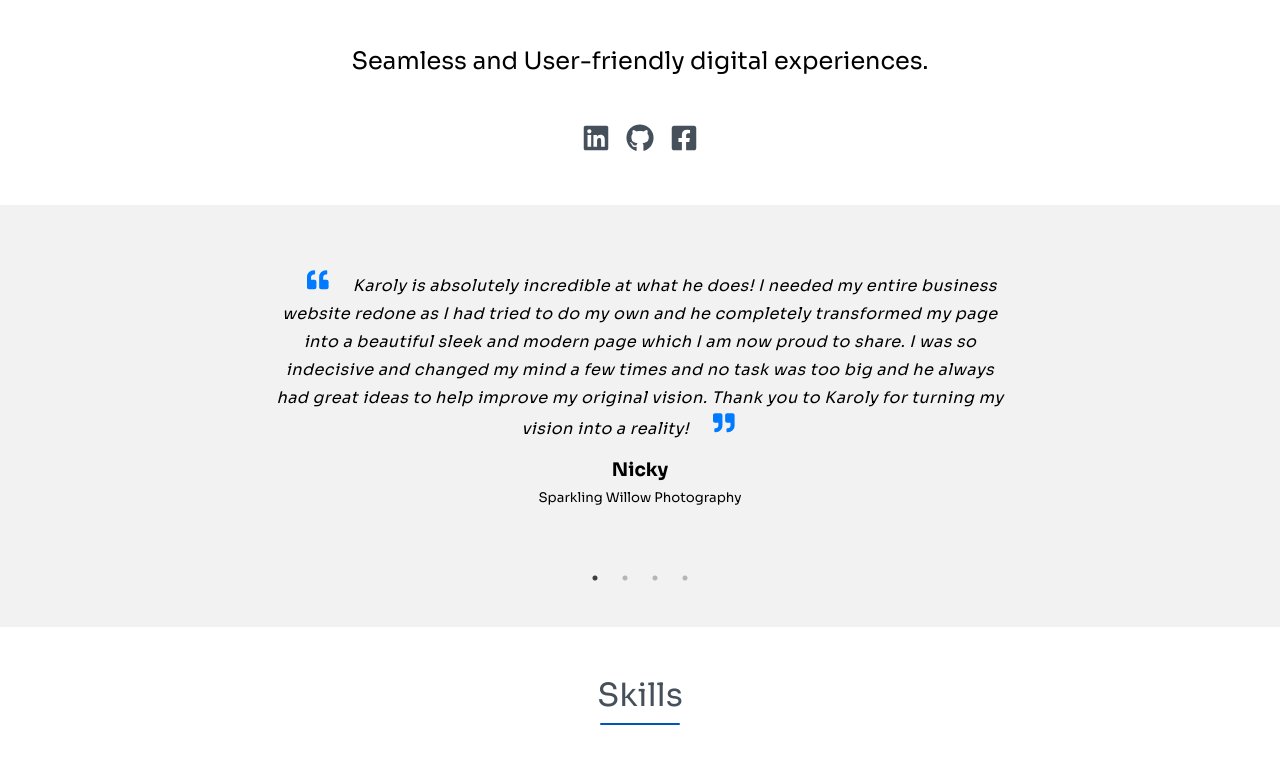
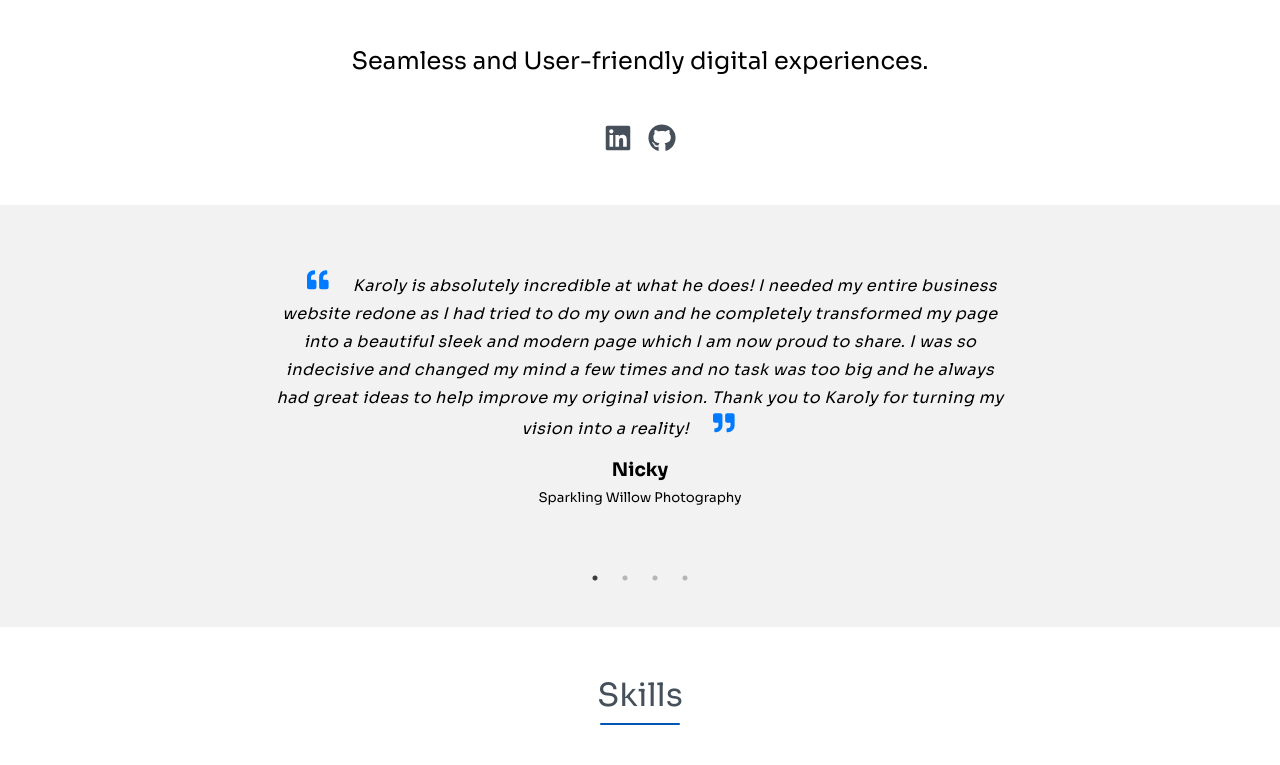
Before and after one commit to Karoly-Git/karolyhornyak, a React (Create React App) app: page / in a window 1280 px wide. Shown: the part 1646-2411 px from the top of the page. Built offline with nearby package versions, Linux system fonts and the light colour scheme.

Commit message:
Disable Facebook link

```diff
--- a/src/components/SocialLinks.jsx
+++ b/src/components/SocialLinks.jsx
@@ -15,9 +15,9 @@
                 <Github className='icon' />
             </a>
 
-            <a href="https://www.facebook.com/profile.php?id=61572746828032" target="_blank" rel="noopener noreferrer">
+            {/*<a href="https://www.facebook.com/profile.php?id=61572746828032" target="_blank" rel="noopener noreferrer">
                 <Facebook className='icon' />
-            </a>
+            </a>*/}
 
             {/*<a href="https://www.youtube.com/channel/UC_NS9-02WvPjZpvKqkJf4vQ" target="_blank" rel="noopener noreferrer">
                 <Youtube className='icon' />
```
